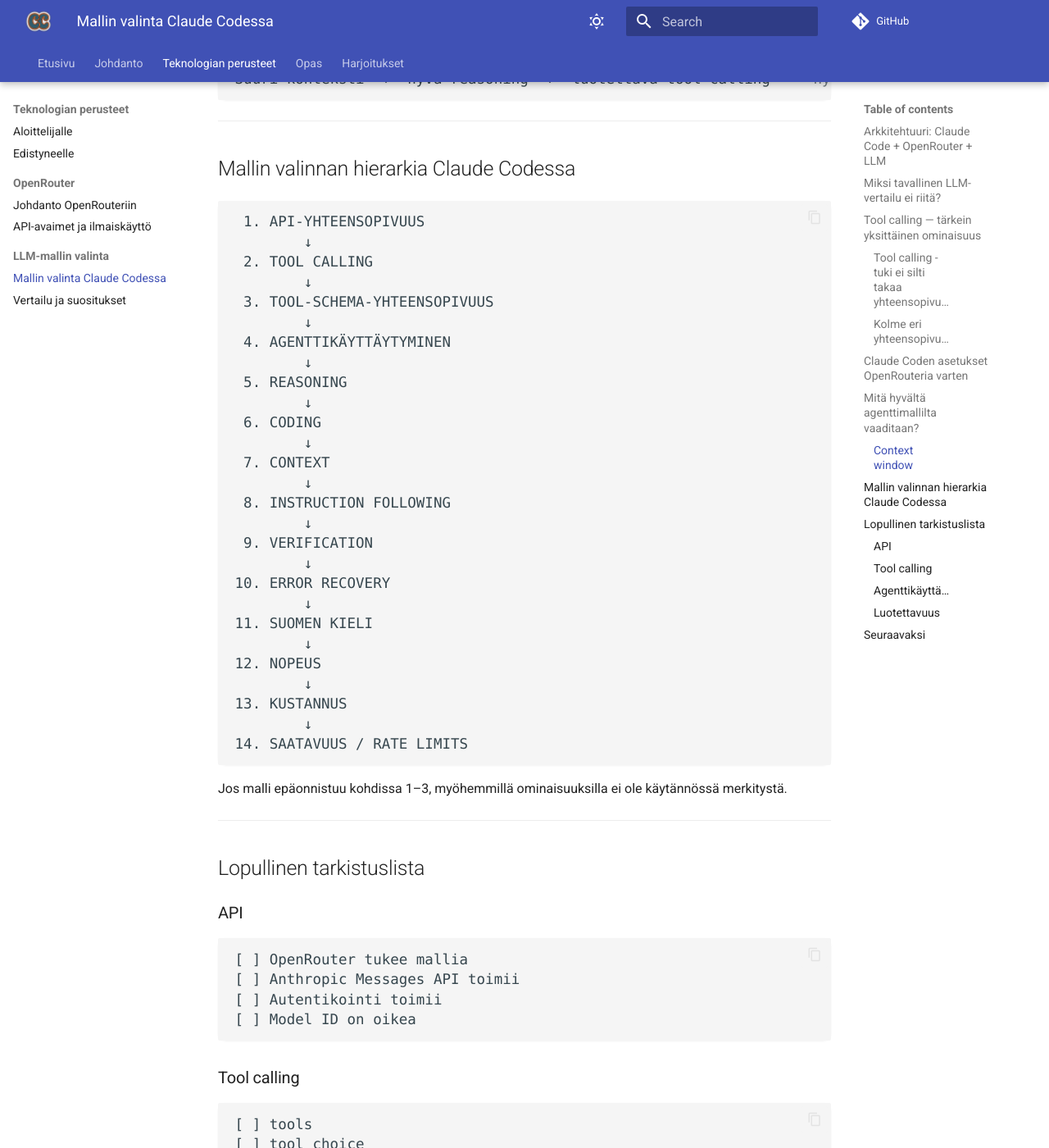
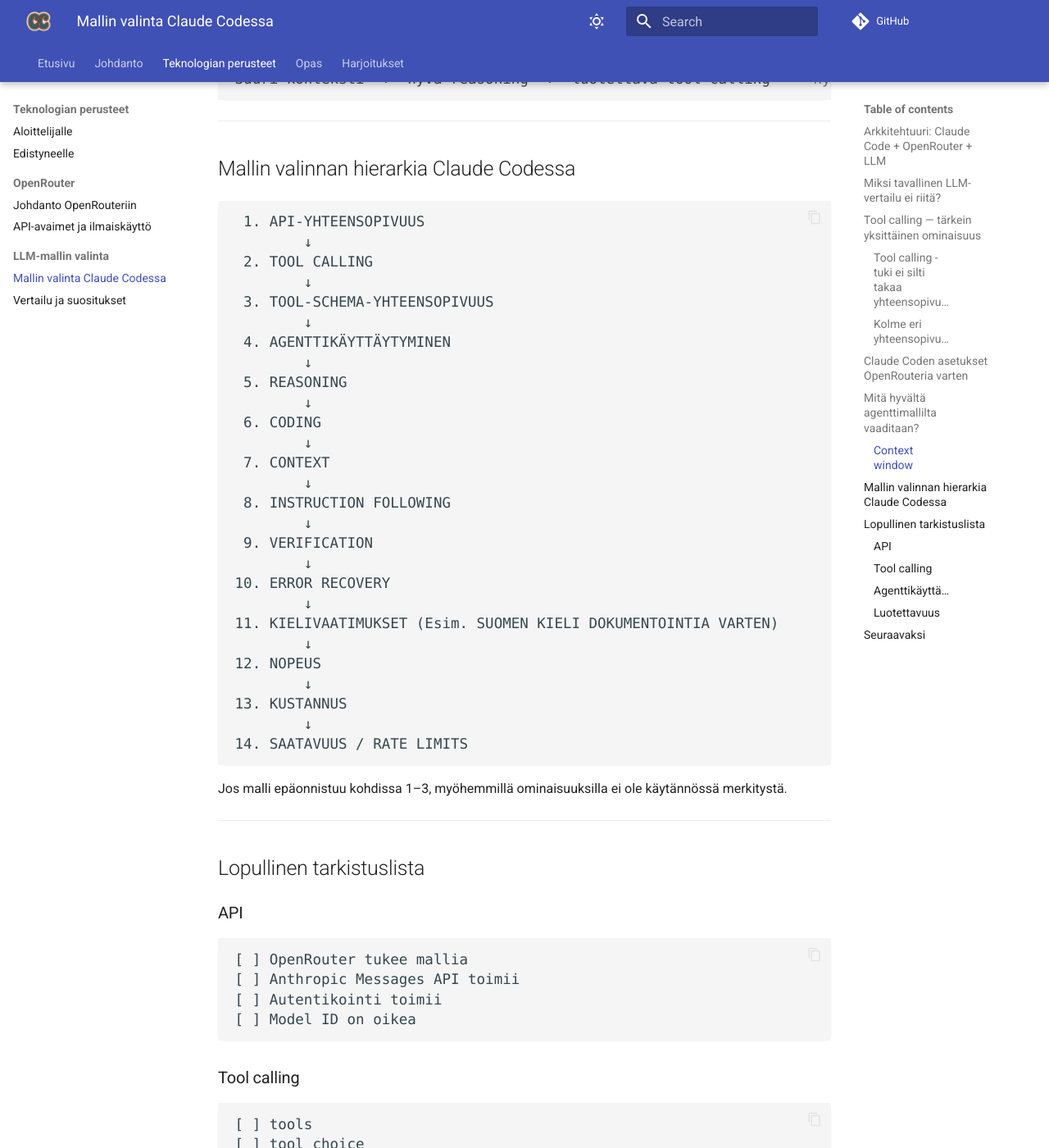
Before and after one commit to MipoRepo/claudecodecourse, an MkDocs documentation site: the page built from docs/llm-mallin-valinta/claude-codessa.md, in a window 1280 px wide and 1400 px high, scrolled down 3853 px. Shown: the whole window at 82% size. Built offline with MkDocs 1.6.1 and Material for MkDocs 9.7.7, drawn with Linux system fonts in a browser that asks for light colours; comment, search, counter and statistics services are not loaded.

Commit message:
claude-codessa.md päivitys

```diff
--- a/docs/llm-mallin-valinta/claude-codessa.md
+++ b/docs/llm-mallin-valinta/claude-codessa.md
@@ -174,7 +174,7 @@
         ↓
 10. ERROR RECOVERY
         ↓
-11. SUOMEN KIELI
+11. KIELIVAATIMUKSET (Esim. SUOMEN KIELI DOKUMENTOINTIA VARTEN)
         ↓
 12. NOPEUS
         ↓
```
